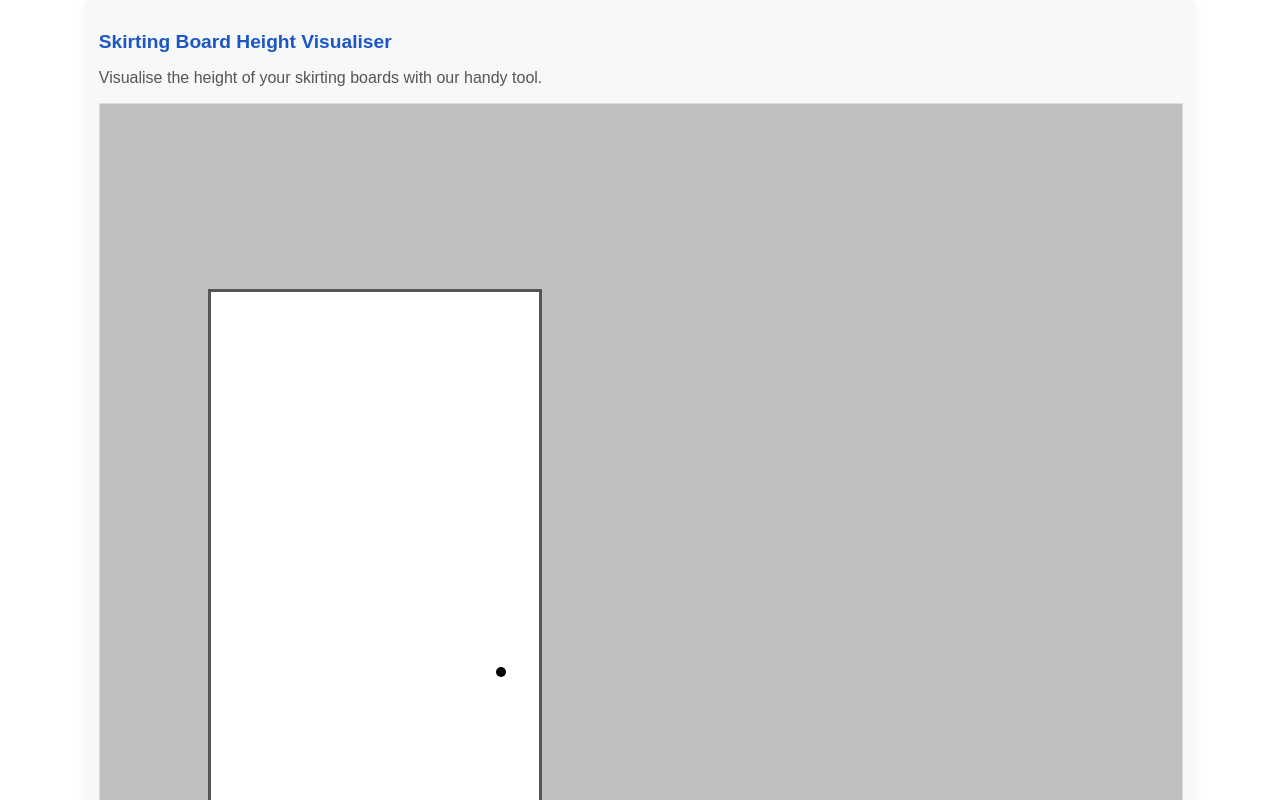
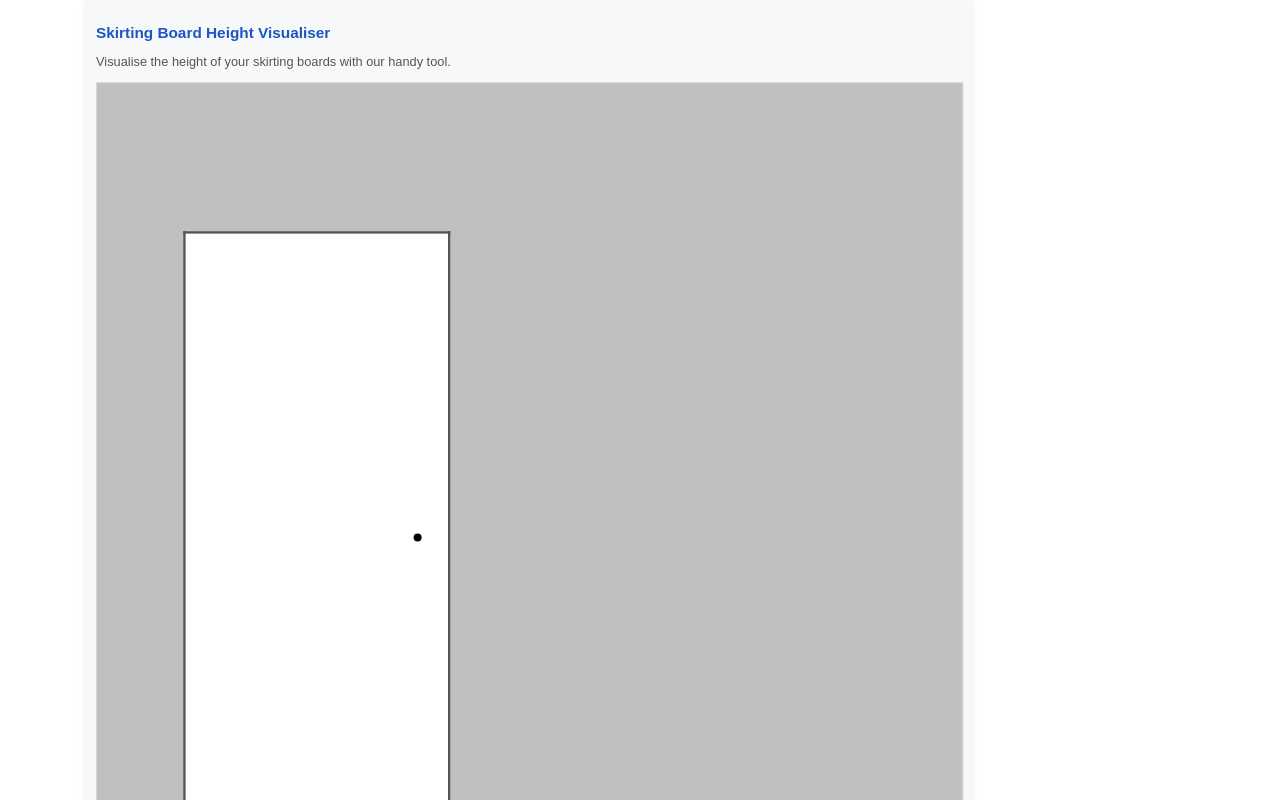
Before and after one commit to SkirtingWorldSW/Plinth-Blocks-Image-Slider, a plain HTML site: page index.html in a window 1280 px wide. Shown: the top 800 px of the page. Drawn offline with Linux system fonts and the light colour scheme.

Commit message:
Update index.html
scaling

Signed-off-by: SkirtingWorldSW <143633597+SkirtingWorldSW@users.noreply.github.com>

```diff
--- a/index.html
+++ b/index.html
@@ -81,6 +81,10 @@
         top: 42%;
         border-radius: 50%;
         transition: all 0.15s; /* Smooth transition */
+   }
+    #visualizer-container {
+        transform: scale(0.8); /* Adjust this value as necessary, 0.8 means it's scaled down to 80% */
+        transform-origin: top left; /* This ensures the scaling starts from the top left corner */
     }
 </style>
 <script>
```
